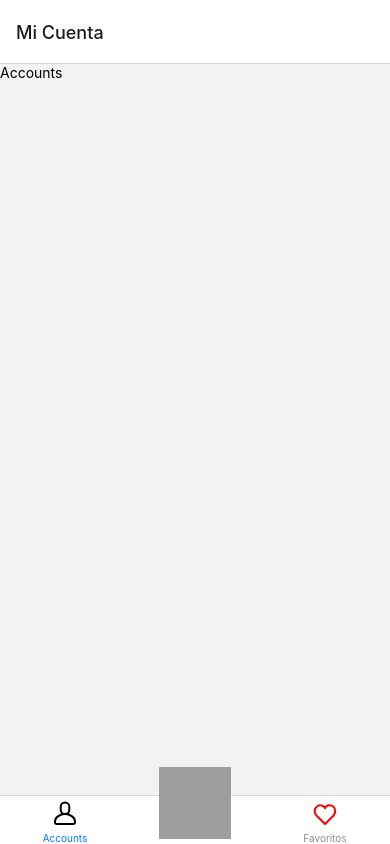
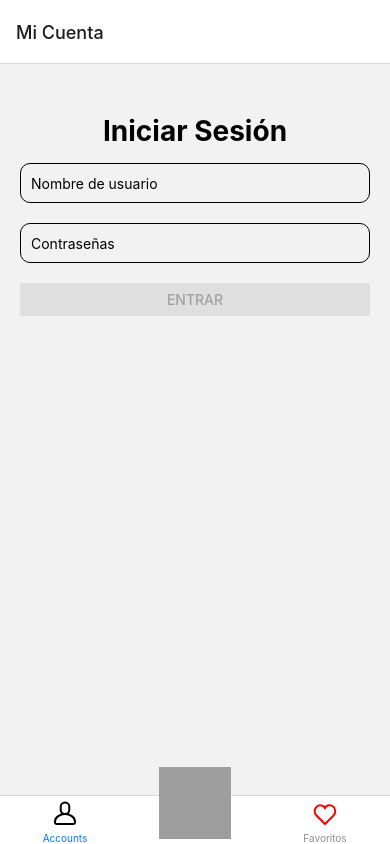
Before and after one commit to josejaviersanahuja/pokedex, a React Native app: screen /Accounts in a window 390 px wide. Built offline with nearby package versions, Linux system fonts and the light colour scheme; grey boxes are pictures that could not be loaded.

Commit message:
formik y yup ok

```diff
--- a/package.json
+++ b/package.json
@@ -14,13 +14,15 @@
     "@react-navigation/native": "^6.0.10",
     "@react-navigation/native-stack": "^6.6.2",
     "@react-navigation/stack": "^6.2.1",
+    "formik": "^2.2.9",
     "lodash": "^4.17.21",
     "react": "17.0.2",
     "react-native": "0.68.2",
     "react-native-gesture-handler": "^2.4.2",
     "react-native-safe-area-context": "^4.3.1",
     "react-native-screens": "^3.13.1",
-    "react-native-svg": "^12.3.0"
+    "react-native-svg": "^12.3.0",
+    "yup": "^0.32.11"
   },
   "devDependencies": {
     "@babel/core": "^7.12.9",
--- /dev/null
+++ b/src/screens/Accounts/Login.tsx
@@ -0,0 +1,91 @@
+import {View, Text, StyleSheet, TextInput, Button, Alert} from 'react-native';
+import React from 'react';
+import {useFormik} from 'formik';
+import * as yup from 'yup';
+import {INITIAL_USER} from '../../utils/constants';
+import {user, userDetails} from '../../utils/userDB';
+
+type Props = {};
+
+const Login = ({}: Props) => {
+  const formik = useFormik({
+    initialValues: INITIAL_USER,
+    validationSchema: yup.object(validationSchema()),
+    validateOnChange: false,
+    onSubmit: ({username, password}) => {
+      if (user.username === username && user.password === password) {
+        console.log('auth ok', userDetails);
+      } else {
+        Alert.alert('No se validó el usuario');
+      }
+      formik.setValues(INITIAL_USER);
+    },
+  });
+
+  return (
+    <View style={styles.wrapper}>
+      <Text style={styles.title}>Iniciar Sesión</Text>
+      <TextInput
+        placeholder="Nombre de usuario"
+        style={styles.input}
+        autoCapitalize="none"
+        value={formik.values.username}
+        onChangeText={text => {
+          formik.setFieldValue('username', text);
+        }}
+      />
+      <TextInput
+        placeholder="Contraseñas"
+        style={styles.input}
+        autoCapitalize="none"
+        secureTextEntry
+        value={formik.values.password}
+        onChangeText={text => {
+          formik.setFieldValue('password', text);
+        }}
+      />
+      <Button
+        title="Entrar"
+        onPress={formik.handleSubmit}
+        disabled={
+          formik.values.username === '' || formik.values.password === ''
+        }
+      />
+      <Text>{formik.errors.username}</Text>
+      <Text>{formik.errors.password}</Text>
+    </View>
+  );
+};
+
+export default Login;
+
+const validationSchema = () => {
+  return {
+    username: yup.string().required('El usuario es obligatorio'),
+    password: yup
+      .string()
+      .required('La Contraseña es obligatoria')
+      .min(4, 'Debe tener un mínimo de 4 caracteres'),
+  };
+};
+
+const styles = StyleSheet.create({
+  wrapper: {
+    paddingHorizontal: 20,
+  },
+  title: {
+    textAlign: 'center',
+    fontSize: 28,
+    fontWeight: '700',
+    marginTop: 50,
+    marginBottom: 15,
+    color: '#000',
+  },
+  input: {
+    height: 40,
+    padding: 10,
+    borderWidth: 1,
+    borderRadius: 10,
+    marginBottom: 20,
+  },
+});
--- /dev/null
+++ b/src/screens/Accounts/UserPanel.tsx
@@ -0,0 +1,18 @@
+import {View, Text} from 'react-native';
+import React from 'react';
+
+type Props = {
+  auth: any;
+};
+
+const UserPanel = ({auth}: Props) => {
+  console.log(auth);
+
+  return (
+    <View>
+      <Text>UserPanel</Text>
+    </View>
+  );
+};
+
+export default UserPanel;
--- a/src/screens/Accounts/index.tsx
+++ b/src/screens/Accounts/index.tsx
@@ -1,13 +1,15 @@
-import {SafeAreaView, Text} from 'react-native';
+import {SafeAreaView} from 'react-native';
 import React from 'react';
+import UserPanel from './UserPanel';
+import Login from './Login';
 
 type Props = {};
 
 const Accounts = ({}: Props) => {
+  const auth = null;
+
   return (
-    <SafeAreaView>
-      <Text>Accounts</Text>
-    </SafeAreaView>
+    <SafeAreaView>{auth ? <UserPanel auth={auth} /> : <Login />}</SafeAreaView>
   );
 };
 
--- a/src/screens/Pokemon/PokemonExtraDetails/Stats/StatAndBar.tsx
+++ b/src/screens/Pokemon/PokemonExtraDetails/Stats/StatAndBar.tsx
@@ -10,7 +10,6 @@ type Props = {
 };
 
 const StatAndBar = ({name, base_stat}: Props) => {
-
   const innerStyle = paintingBarStyle(base_stat);
 
   return (
@@ -23,7 +22,13 @@ const StatAndBar = ({name, base_stat}: Props) => {
         {`${base_stat}`}
       </Text>
       <View style={styles.bar}>
-        <View style={{...styles.filledBar, backgroundColor: innerStyle.bgc, width: innerStyle.width}} />
+        <View
+          style={{
+            ...styles.filledBar,
+            backgroundColor: innerStyle.bgc,
+            width: innerStyle.width,
+          }}
+        />
       </View>
     </View>
   );
@@ -63,7 +68,7 @@ const paintingBarStyle = (num: number) => {
   if (num > 100) bgc = '#dd0';
   if (num > 130) bgc = '#00f';
 
-  const width = 160 * num/150;
+  const width = (160 * num) / 150;
 
-  return {width, bgc}
+  return {width, bgc};
 };
--- a/src/screens/Pokemon/PokemonExtraDetails/index.tsx
+++ b/src/screens/Pokemon/PokemonExtraDetails/index.tsx
@@ -13,13 +13,10 @@ type Props = {
 const PokemonExtraDetails = ({id}: Props) => {
   const [extraDetails, setExtraDetails] =
     useState<PokemonExtraDetailsType | null>(null);
-  const [isLoading, setIsLoading] = useState(false);
 
   useEffect(() => {
-    setIsLoading(true)
     getPokemonExtraDetails(id).then(response => {
       setExtraDetails(PokemonExtraDetailConverter(response));
-      setIsLoading(false)
     });
     // eslint-disable-next-line react-hooks/exhaustive-deps
   }, []);
--- a/src/utils/constants.tsx
+++ b/src/utils/constants.tsx
@@ -74,3 +74,8 @@ export const POKEMON_TYPE_COLORS: {[index: string]: {bg: string; c: string}} = {
     c: '#000',
   },
 };
+
+export const INITIAL_USER = {
+  username: '',
+  password: '',
+};
--- /dev/null
+++ b/src/utils/userDB.tsx
@@ -0,0 +1,10 @@
+export const user = {
+  username: 'zitrojj',
+  password: '123456',
+};
+
+export const userDetails = {
+  username: 'zitrojj',
+  name: 'José Javier',
+  email: 'zitrojj@gmail.com',
+};
```
Also changed, not shown: 1 other file (tests, documents, lock files or other folders).
